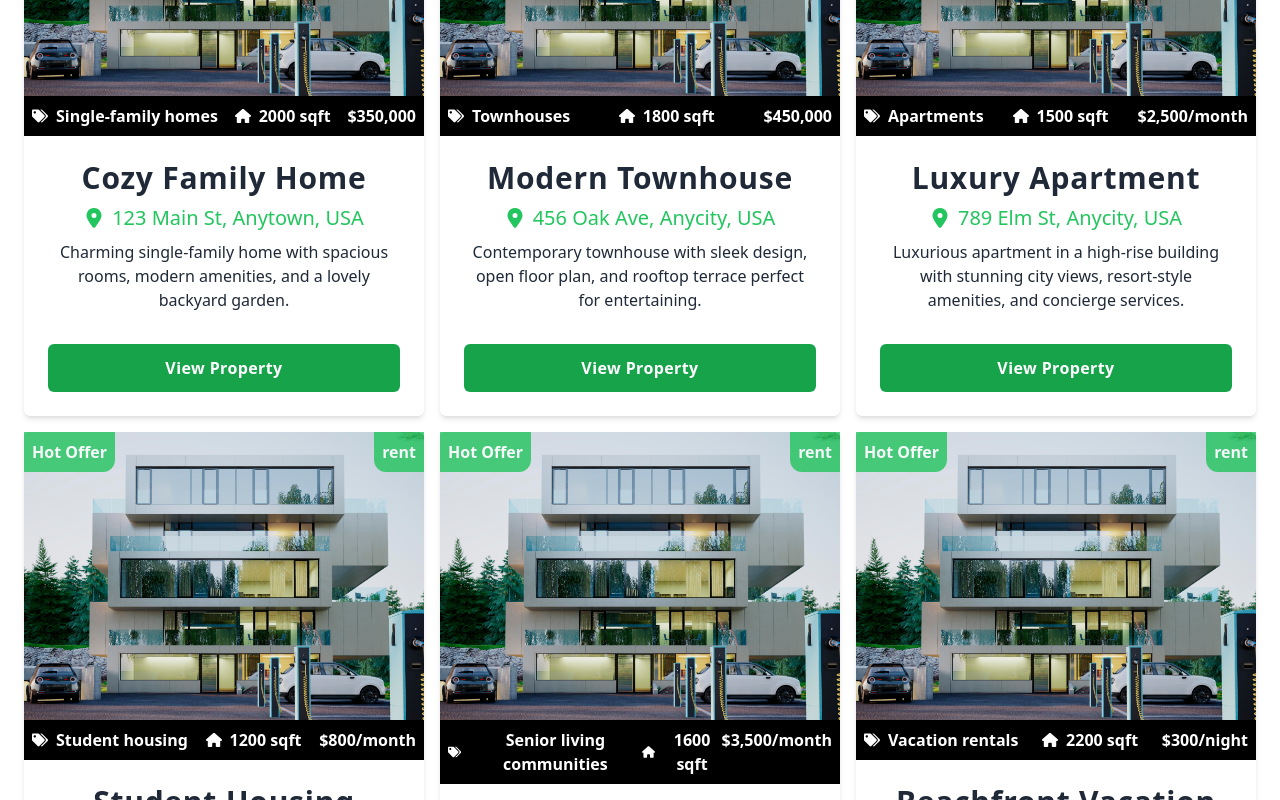
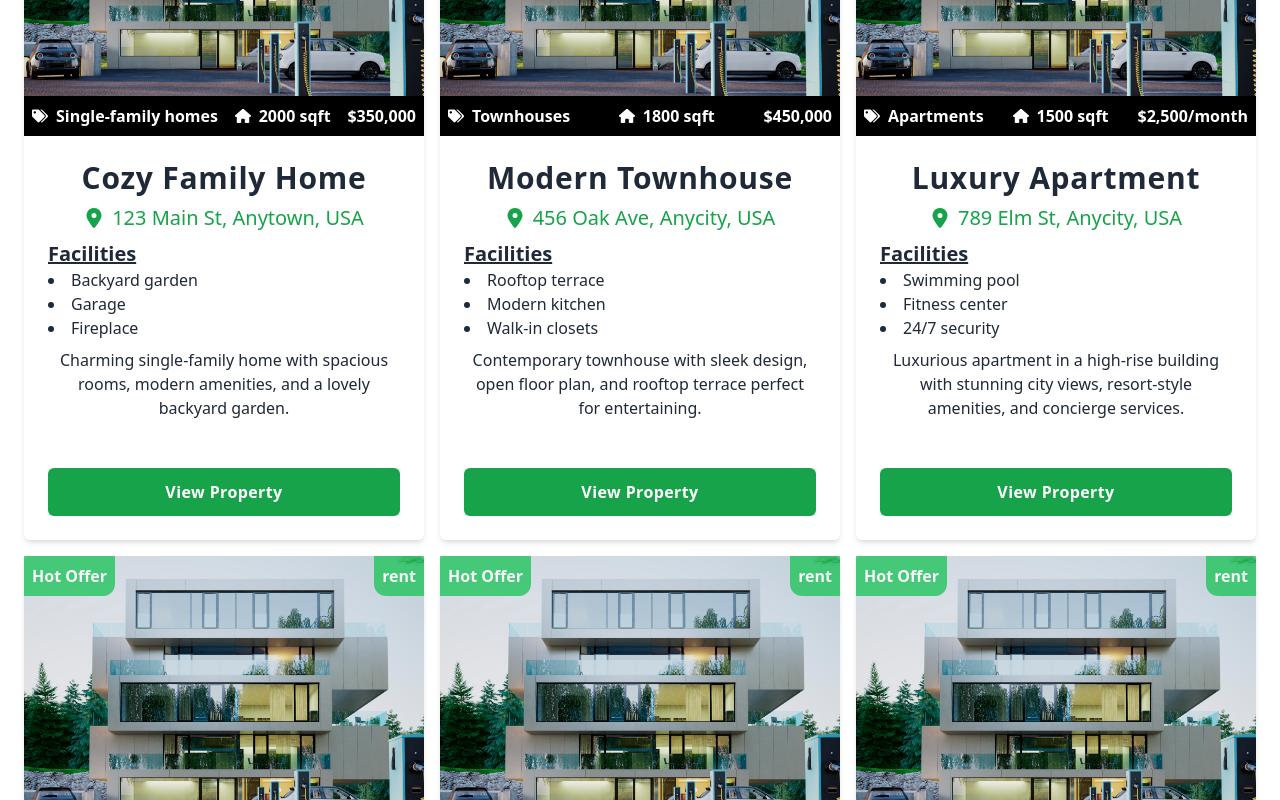
Before and after one commit to TASHDIK-29/Khan-Real-Estate-a9, a React (Vite) app: page / in a window 1280 px wide. Shown: the part 1060-1860 px from the top of the page. Built offline with nearby package versions, Linux system fonts and the light colour scheme.

Commit message:
card design complete

```diff
--- a/src/components/card/Card.jsx
+++ b/src/components/card/Card.jsx
@@ -6,9 +6,9 @@ import { FaHouse } from "react-icons/fa6";
 
 const Card = ({ item }) => {
     console.log(item)
-    const{facilities, location, area, status, price, description, segment_name, estate_title, image, id} = item;
+    const { facilities, location, area, status, price, description, segment_name, estate_title, image, id } = item;
     return (
-        <div className="rounded-md shadow-md ">
+        <div className="rounded-md shadow-md flex flex-col">
             <div className='relative'>
                 <img src={img} alt="" className="object-cover object-center w-full rounded-t-md h-72 dark:bg-gray-500" />
                 <h1 className='text-white font-bold absolute top-0 right-0 bg-green-500 p-2 opacity-80 rounded-bl-xl'>{status}</h1>
@@ -19,15 +19,23 @@ const Card = ({ item }) => {
                 <h5 className='flex gap-2 items-center'><FaHouse />{area}</h5>
                 <h3>{price}</h3>
             </div>
-            <div className="flex flex-col justify-between p-6 space-y-8">
+            <div className="flex flex-col justify-between p-6 space-y-8 flex-grow">
                 <div className="space-y-2">
                     <h2 className="text-3xl font-semibold tracking-wide">{estate_title}</h2>
-                    <h3 className='text-green-500 flex gap-2 justify-center items-center text-xl'><FaLocationDot /> {location}</h3>
-                    {/* {
-                        facilities.map()
-                    } */}
+                    <h3 className='text-green-600 flex gap-2 justify-center items-center text-xl'><FaLocationDot /> {location}</h3>
+                    <div>
+                        <h1 className='text-xl text-start font-bold underline'>Facilities</h1>
+                        <div className='text-start'>
+                            {
+                                facilities.map(i => <li key={i}>{i}</li>)
+                            }
+                        </div>
+                    </div>
                     <p className="dark:text-gray-800">{description}</p>
                 </div>
+
+            </div>
+            <div className='p-6'>
                 <button type="button" className="flex items-center justify-center w-full p-3 font-semibold tracking-wide rounded-md bg-green-600 text-white font-bold">View Property</button>
             </div>
         </div>
```
